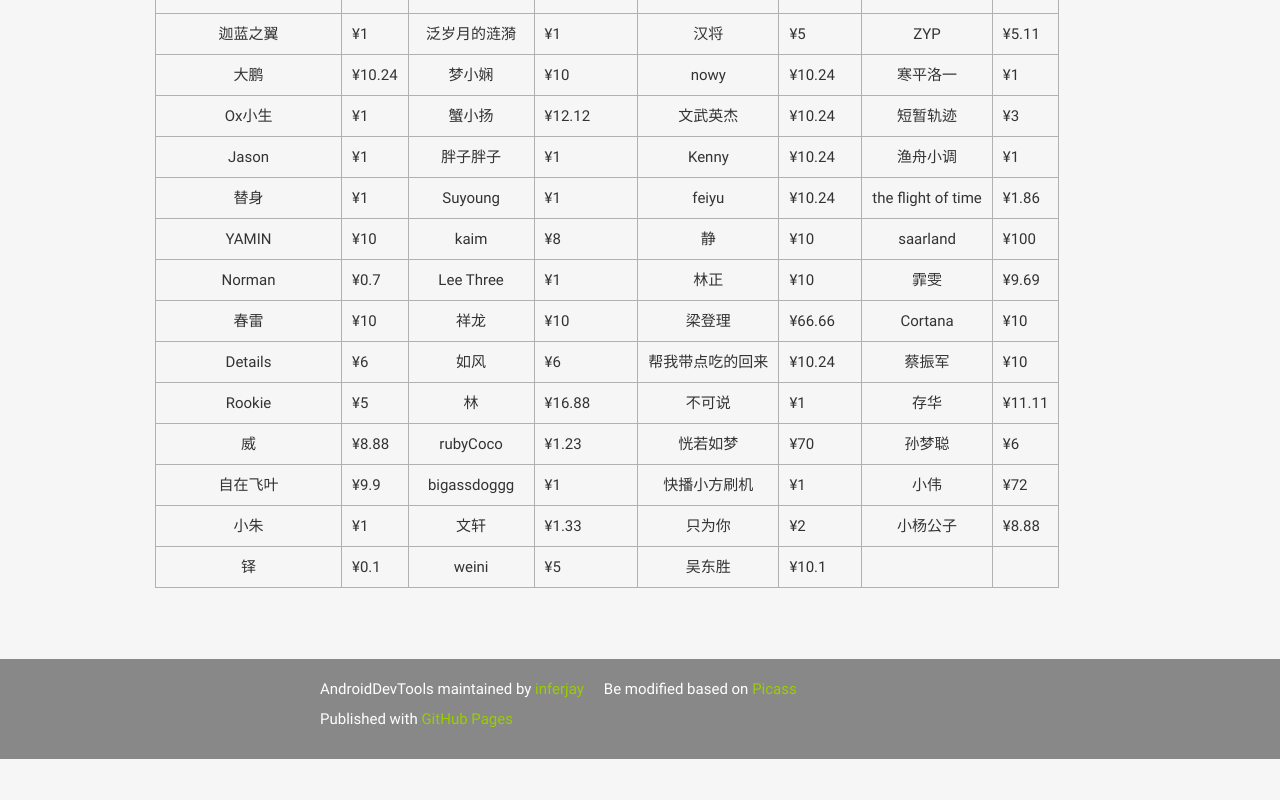
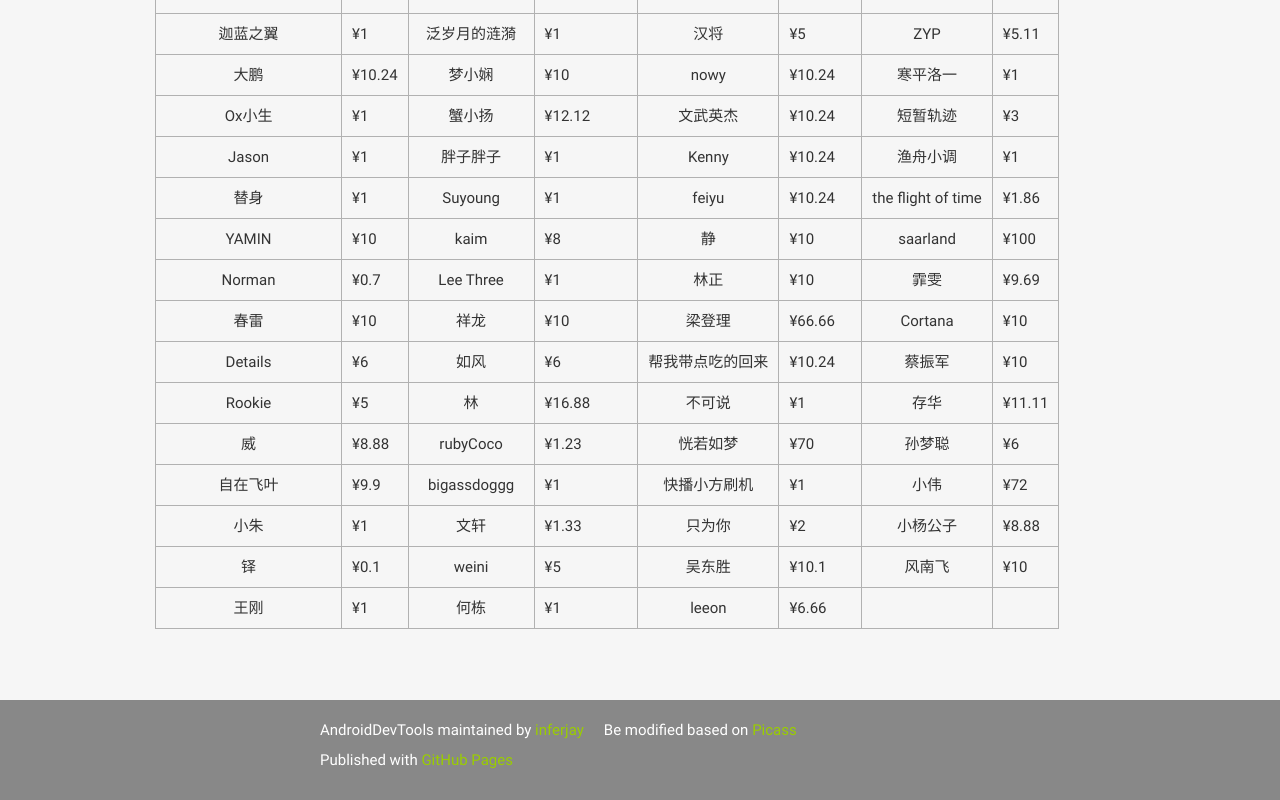
Before and after one commit to inferjay/AndroidDevTools, a plain HTML site: page donate.html in a window 1280 px wide. Shown: the part 3081-3881 px from the top of the page. Before the commit the page ends 3840 px from the top, so only its background shows below. Drawn offline with Linux system fonts and the light colour scheme; a script that the page names is missing.

Commit message:
Add donate info

```diff
--- a/donate.html
+++ b/donate.html
@@ -890,6 +890,16 @@
 														<td align="left">¥5</td>
 														<td align="center">吴东胜</td>
 														<td align="left">¥10.1</td>
+														<td align="center">风南飞</td>
+														<td align="left">¥10</td>
+													</tr>
+													<tr>
+														<td align="center">王刚</td>
+														<td align="left">¥1</td>
+														<td align="center">何栋</td>
+														<td align="left">¥1</td>
+														<td align="center">leeon</td>
+														<td align="left">¥6.66</td>
 														<td align="center"></td>
 														<td align="left"></td>
 													</tr>
```
